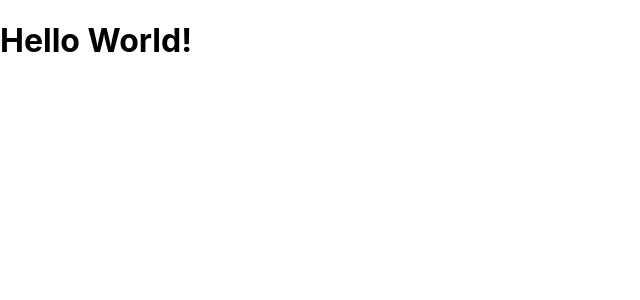
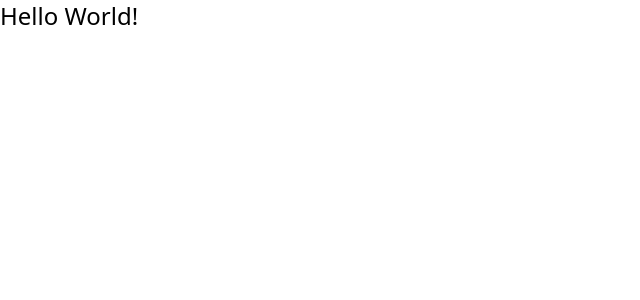
Before and after one commit to fran-exfer/noto-noto, a React (Create React App) app: page / in a window 1280 px wide. Shown: the top 300 px of the page, without its empty margins (0-640 px from the left). Built offline with nearby package versions, Linux system fonts and the light colour scheme.

Commit message:
Set up tailwind.css

```diff
--- /dev/null
+++ b/craco.config.js
@@ -0,0 +1,8 @@
+// craco.config.js
+module.exports = {
+  style: {
+    postcss: {
+      plugins: [require('tailwindcss'), require('autoprefixer')],
+    },
+  },
+};
--- a/src/App.js
+++ b/src/App.js
@@ -1,5 +1,5 @@
 import React from 'react';
 
 export default function App() {
-  return <h1>Hello World!</h1>;
+  return <h1 className="text-2xl">Hello World!</h1>;
 }
--- a/src/index.css
+++ b/src/index.css
@@ -1,13 +1,4 @@
-body {
-  margin: 0;
-  font-family: -apple-system, BlinkMacSystemFont, 'Segoe UI', 'Roboto', 'Oxygen',
-    'Ubuntu', 'Cantarell', 'Fira Sans', 'Droid Sans', 'Helvetica Neue',
-    sans-serif;
-  -webkit-font-smoothing: antialiased;
-  -moz-osx-font-smoothing: grayscale;
-}
-
-code {
-  font-family: source-code-pro, Menlo, Monaco, Consolas, 'Courier New',
-    monospace;
-}
+/* Including TailwindCSS */
+@tailwind base;
+@tailwind components;
+@tailwind utilities;
--- /dev/null
+++ b/tailwind.config.js
@@ -0,0 +1,11 @@
+module.exports = {
+  purge: ['./src/**/*.{js,jsx,ts,tsx}', './public/index.html'],
+  darkMode: false, // or 'media' or 'class'
+  theme: {
+    extend: {},
+  },
+  variants: {
+    extend: {},
+  },
+  plugins: [],
+};
```
Also changed, not shown: package.json (+10 -3 lines), 1 other file (tests, documents, lock files or other folders).
